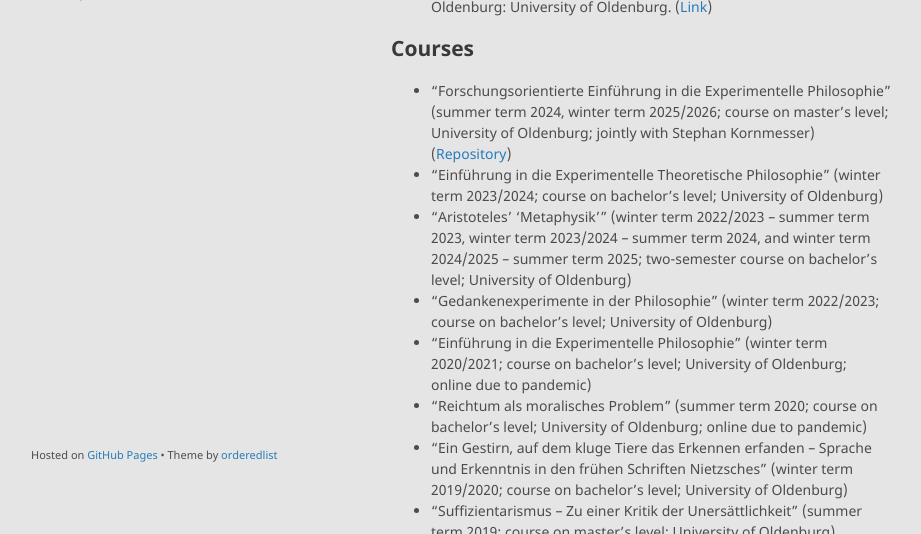
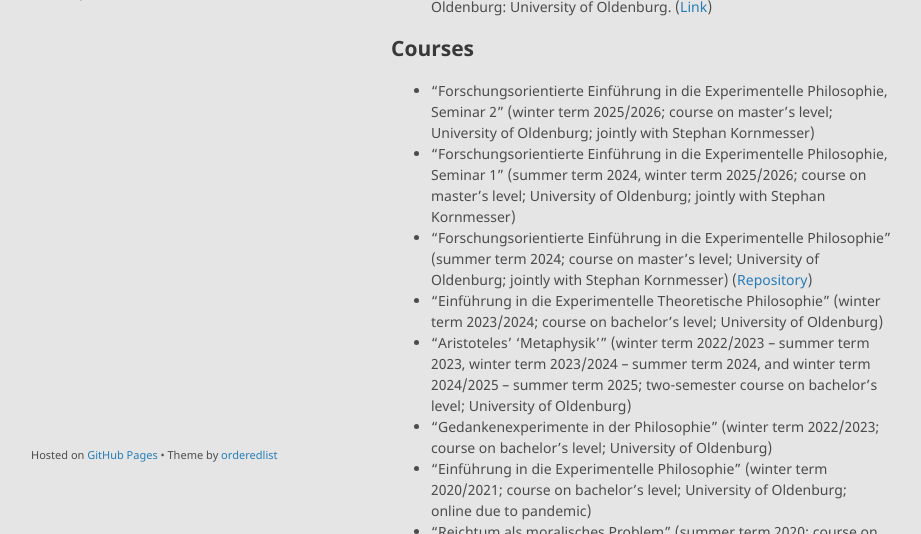
Before and after one commit to alephmembeth/alephmembeth.github.io, a Jekyll site: the page built from teaching.md, in a window 1280 px wide and 900 px high, cut to the strip 366-900 px from the top of the window. Shown: the whole strip, without its empty margins (179-1100 px from the left). Built offline with Jekyll 4.4.1, drawn with Linux system fonts in a browser that asks for light colours; our own code applies the rules of GitHub Pages for plain Markdown files.

Commit message:
Update teaching.md

```diff
--- a/teaching.md
+++ b/teaching.md
@@ -13,7 +13,9 @@ layout: default
 
 ## Courses
 
-+ “Forschungsorientierte Einführung in die Experimentelle Philosophie” (summer term 2024, winter term 2025/2026; course on master’s level; University of Oldenburg; jointly with Stephan Kornmesser) ([Repository](https://github.com/alephmembeth/course-x-phi-2024))
++ “Forschungsorientierte Einführung in die Experimentelle Philosophie, Seminar 2” (winter term 2025/2026; course on master’s level; University of Oldenburg; jointly with Stephan Kornmesser)
++ “Forschungsorientierte Einführung in die Experimentelle Philosophie, Seminar 1” (summer term 2024, winter term 2025/2026; course on master’s level; University of Oldenburg; jointly with Stephan Kornmesser)
++ “Forschungsorientierte Einführung in die Experimentelle Philosophie” (summer term 2024; course on master’s level; University of Oldenburg; jointly with Stephan Kornmesser) ([Repository](https://github.com/alephmembeth/course-x-phi-2024))
 + “Einführung in die Experimentelle Theoretische Philosophie” (winter term 2023/2024; course on bachelor’s level; University of Oldenburg)
 + “Aristoteles’ ‘Metaphysik’” (winter term 2022/2023 – summer term 2023, winter term 2023/2024 – summer term 2024, and winter term 2024/2025 – summer term 2025; two-semester course on bachelor’s level; University of Oldenburg)
 + “Gedankenexperimente in der Philosophie” (winter term 2022/2023; course on bachelor’s level; University of Oldenburg)
```
